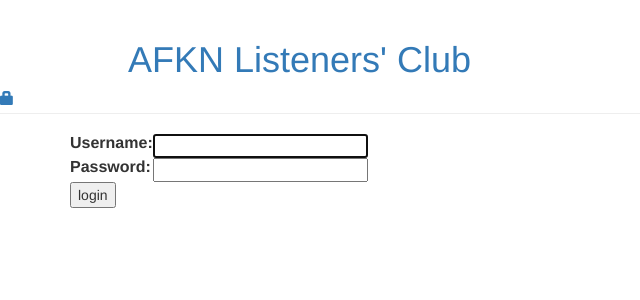
After one commit to CodeRecipeJYP/django-ALCWeb, a Django app: page /accounts/login/ in a window 1280 px wide. The commit adds this page. Shown: the top 300 px of the page, without its empty margins (0-640 px from the left). Run offline with Django 3.2, Linux system fonts and the light colour scheme; some libraries are stand-ins or nearby versions.

Commit message:
login 구현

```diff
--- a/blog/templates/blog/base.html
+++ b/blog/templates/blog/base.html
@@ -15,6 +15,8 @@
         <h1 class="blogtitle"><a href="/">AFKN Listeners' Club</a></h1>
         {% if user.is_authenticated %}
           <a href="{% url 'post_new' %}" class="top-menu"><span class="blogtitle glyphicon glyphicon-plus"></span></a>
+        {% else %}
+            <a href="{% url 'login' %}" class="top-menu"><span class="glyphicon glyphicon-lock"></span></a>
         {% endif %}
    	 </div>
    	 <div class="content container">
--- /dev/null
+++ b/blog/templates/registration/login.html
@@ -0,0 +1,24 @@
+{% extends "blog/base.html" %}
+
+{% block content %}
+    {% if form.errors %}
+        <p>Your username and password didn't match. Please try again.</p>
+    {% endif %}
+
+    <form method="post" action="{% url 'login' %}">
+    {% csrf_token %}
+        <table>
+        <tr>
+            <td>{{ form.username.label_tag }}</td>
+            <td>{{ form.username }}</td>
+        </tr>
+        <tr>
+            <td>{{ form.password.label_tag }}</td>
+            <td>{{ form.password }}</td>
+        </tr>
+        </table>
+
+        <input type="submit" value="login" />
+        <input type="hidden" name="next" value="{{ next }}" />
+    </form>
+{% endblock %}
--- a/blog/views.py
+++ b/blog/views.py
@@ -2,6 +2,7 @@ from django.shortcuts import render ,redirect, get_object_or_404
 from django.utils import timezone
 from .models import Post
 from .forms import PostForm
+from django.contrib.auth.decorators import login_required
 
 def post_list(request):
     posts = Post.objects.filter(published_date__lte=timezone.now()).order_by('published_date')
@@ -11,6 +12,7 @@ def post_detail(request, pk):
     post = get_object_or_404(Post, pk=pk)
     return render(request, 'blog/post_detail.html',{'post':post})
 
+@login_required
 def post_new(request):
     if request.method == "POST":
         form = PostForm(request.POST)
--- a/mysite/settings.py
+++ b/mysite/settings.py
@@ -100,3 +100,5 @@ TEMPLATES = [
         },
     },
 ]
+
+LOGIN_REDIRECT_URL = '/'
--- a/mysite/urls.py
+++ b/mysite/urls.py
@@ -1,5 +1,6 @@
 from django.conf.urls import include, url
 from django.contrib import admin
+from django.contrib.auth import views
 
 urlpatterns = [
     # Examples:
@@ -8,4 +9,5 @@ urlpatterns = [
 
     url(r'^admin/', include(admin.site.urls)),
     url(r'',include('blog.urls')),
+    url(r'^accounts/login/$', views.login, name='login'),
 ]
```
Also changed, not shown: db.sqlite3, 4 other files.
